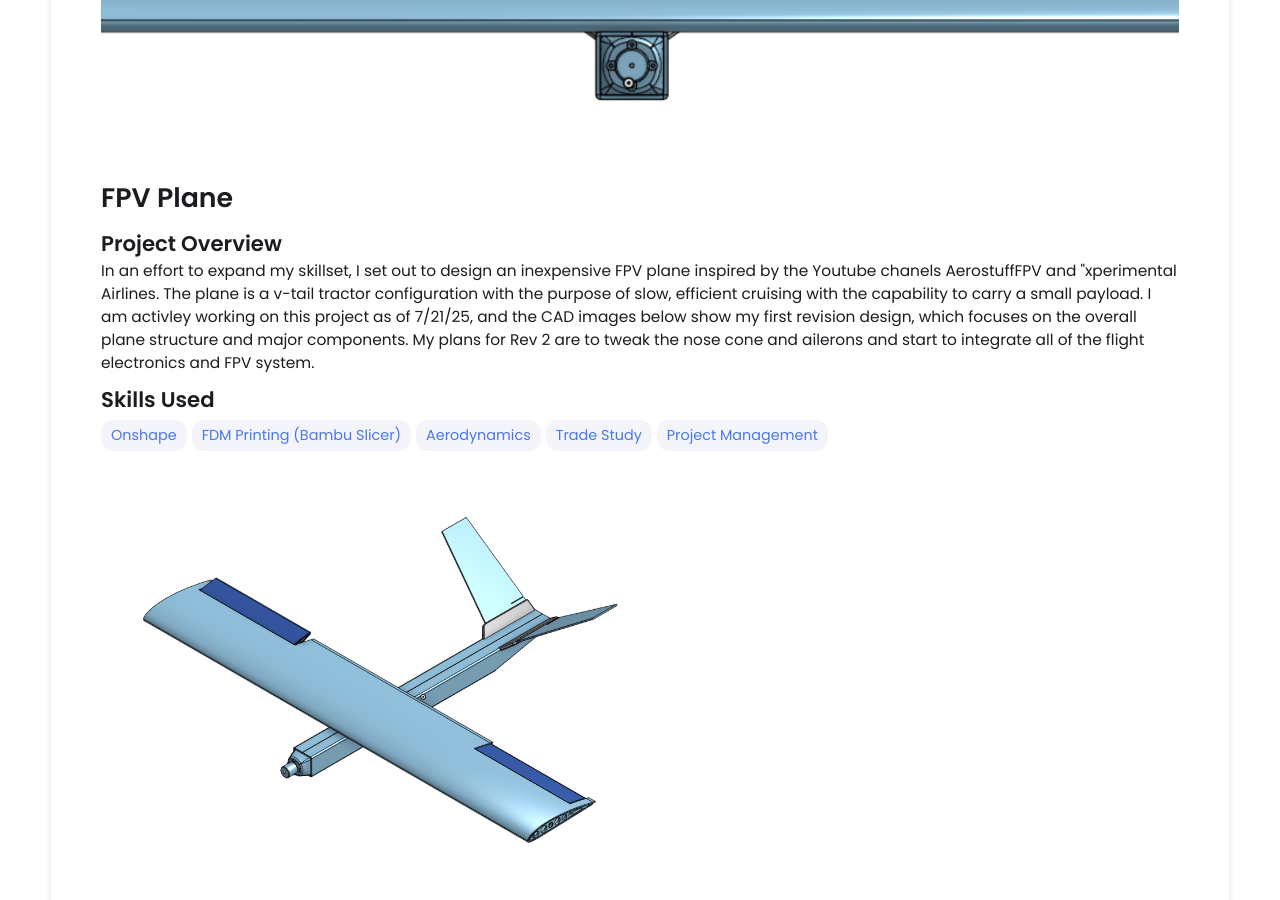
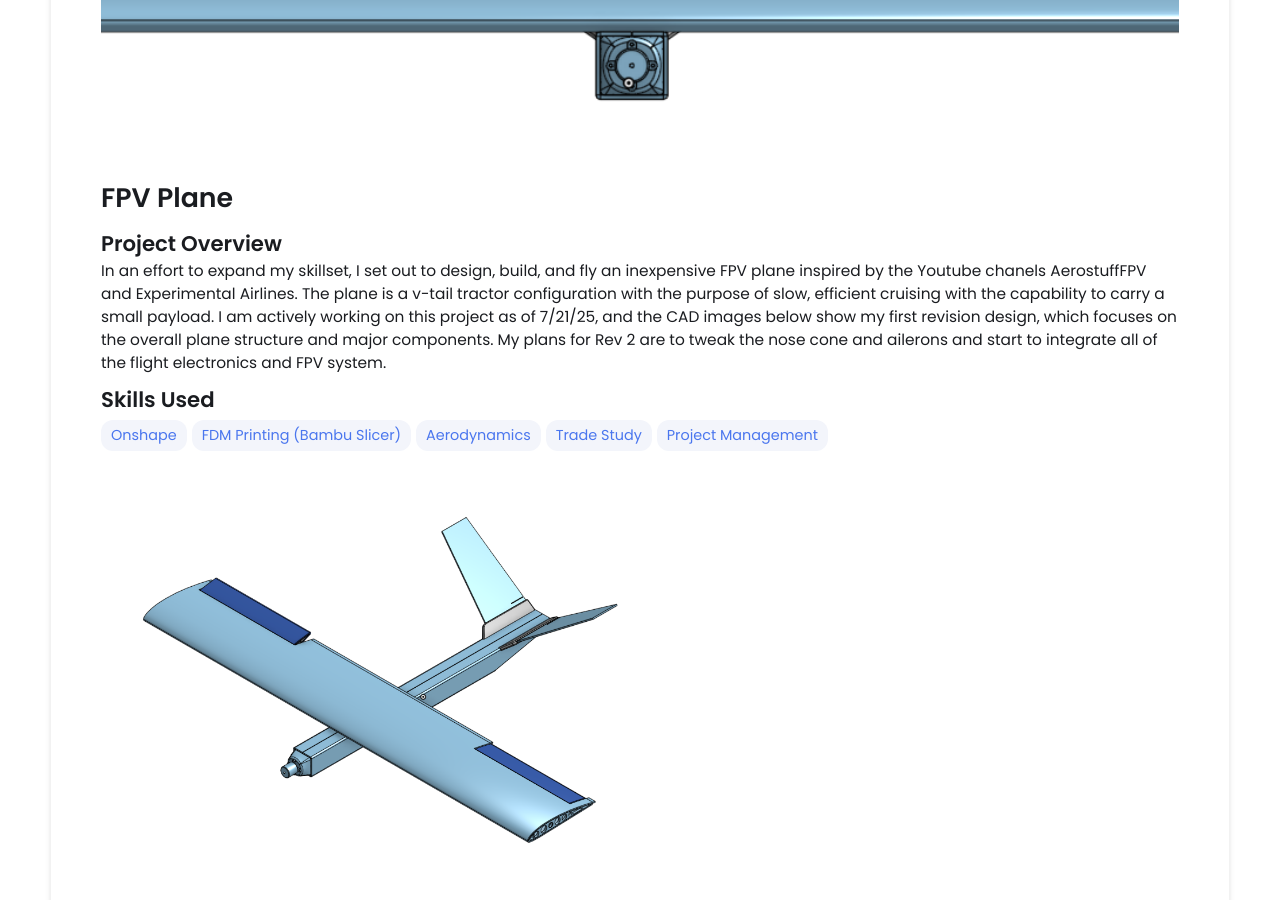
Before and after one commit to jddavitt/jddavitt.github.io, a Jekyll site: the page built from _projects/95_fpv-plane/index.md, in a window 1280 px wide and 900 px high, scrolled down 329 px. Built offline with Jekyll 4.4.1, drawn with Linux system fonts in a browser that asks for light colours.

Commit message:
Update index.md

```diff
--- a/_projects/95_fpv-plane/index.md
+++ b/_projects/95_fpv-plane/index.md
@@ -1,7 +1,7 @@
 ---
 layout: post
 title: FPV Plane
-description:  In an effort to expand my skillset, I set out to design an inexpensive FPV plane inspired by the Youtube chanels AerostuffFPV and "xperimental Airlines. The plane is a v-tail tractor configuration with the purpose of slow, efficient cruising with the capability to carry a small payload. I am activley working on this project as of 7/21/25, and the CAD images below show my first revision design, which focuses on the overall plane structure and major components. My plans for Rev 2 are to tweak the nose cone and ailerons and start to integrate all of the flight electronics and FPV system.
+description:  In an effort to expand my skillset, I set out to design, build, and fly an inexpensive FPV plane inspired by the Youtube chanels AerostuffFPV and Experimental Airlines. The plane is a v-tail tractor configuration with the purpose of slow, efficient cruising with the capability to carry a small payload. I am actively working on this project as of 7/21/25, and the CAD images below show my first revision design, which focuses on the overall plane structure and major components. My plans for Rev 2 are to tweak the nose cone and ailerons and start to integrate all of the flight electronics and FPV system.
 
 skills:
 - Onshape
```
